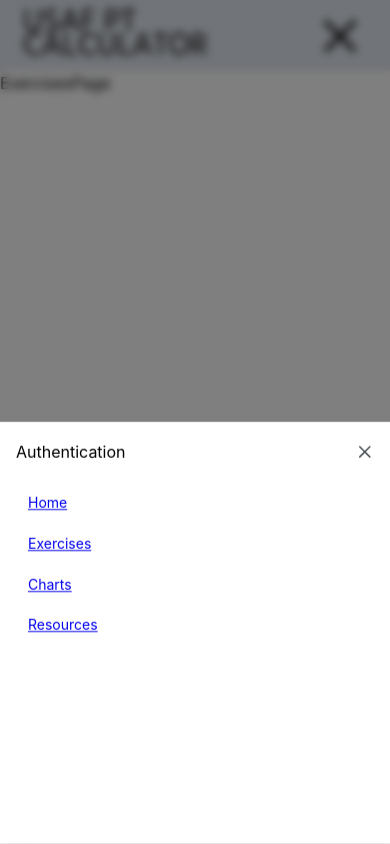
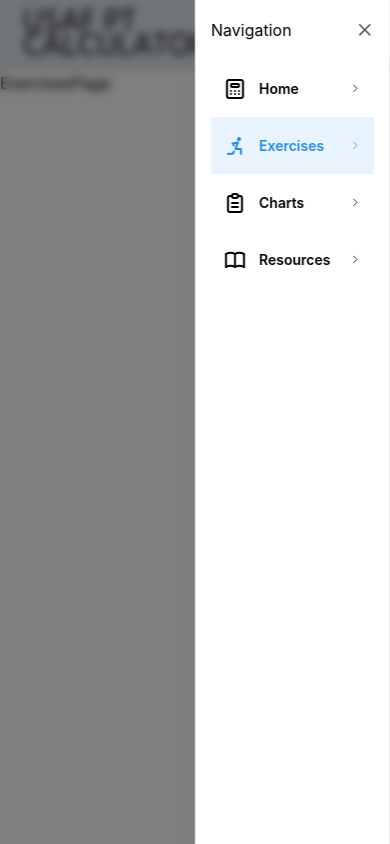
Before and after one commit to ronnieima/usaf-pt-calculator, a Next.js app: page /exercises in a window 390 px wide. Both pictures are taken after a click on the button "Toggle navigation". Built offline with nearby package versions, Linux system fonts and the light colour scheme.

Commit message:
add mobile navigation

```diff
--- a/app/HamburgerMenu.tsx
+++ b/app/HamburgerMenu.tsx
@@ -5,28 +5,37 @@ import { useDisclosure } from "@mantine/hooks";
 import Link from "next/link";
 import React from "react";
 import { links } from "./NavBar";
+import { usePathname } from "next/navigation";
+import { IconChevronRight } from "@tabler/icons-react";
 
 const Hamburger = () => {
   const [opened, { toggle, close, open }] = useDisclosure(false, {
     onOpen: () => {},
     onClose: () => {},
   });
+  const currentPath = usePathname();
 
   return (
     <>
       <Drawer
         opened={opened}
         onClose={close}
-        title="Authentication"
+        title="Navigation"
         overlayProps={{ backgroundOpacity: 0.5, blur: 4 }}
-        position="bottom"
+        position="right"
         size="50%"
       >
         {links.map((link) => (
           <NavLink
+            component={Link}
+            href={link.href}
             key={link.href}
-            label={<Link href={link.href}>{link.label}</Link>}
-            variant="filled"
+            label={link.label}
+            active={link.href === currentPath}
+            variant="light"
+            className="font-semibold text-4xl"
+            rightSection={<IconChevronRight size="0.8rem" stroke={1.5} />}
+            leftSection={link.icon}
           />
         ))}
       </Drawer>
--- a/app/Links.tsx
+++ b/app/Links.tsx
@@ -4,7 +4,6 @@ import Link from "next/link";
 import { links } from "./NavBar";
 import { usePathname } from "next/navigation";
 import classnames from "classnames";
-import { NavLink } from "@mantine/core";
 
 function Links() {
   const currentPath = usePathname();
--- a/app/NavBar.tsx
+++ b/app/NavBar.tsx
@@ -2,12 +2,22 @@ import React from "react";
 import Logo from "./Logo";
 import Links from "./Links";
 import HamburgerMenu from "./HamburgerMenu";
+import {
+  IconBook,
+  IconCalculator,
+  IconClipboardText,
+  IconStretching,
+} from "@tabler/icons-react";
 
 export const links = [
-  { label: "Home", href: "/" },
-  { label: "Exercises", href: "/exercises" },
-  { label: "Charts", href: "/charts" },
-  { label: "Resources", href: "/resources" },
+  { label: "Home", href: "/", icon: <IconCalculator /> },
+  { label: "Exercises", href: "/exercises", icon: <IconStretching /> },
+  { label: "Charts", href: "/charts", icon: <IconClipboardText /> },
+  {
+    label: "Resources",
+    href: "/resources",
+    icon: <IconBook />,
+  },
 ];
 
 function NavBar() {
--- a/package.json
+++ b/package.json
@@ -11,6 +11,7 @@
   "dependencies": {
     "@mantine/core": "^7.1.7",
     "@mantine/hooks": "^7.1.7",
+    "@tabler/icons-react": "^2.40.0",
     "classnames": "^2.3.2",
     "next": "14.0.1",
     "react": "^18",
```
Also changed, not shown: 1 other file (tests, documents, lock files or other folders).
